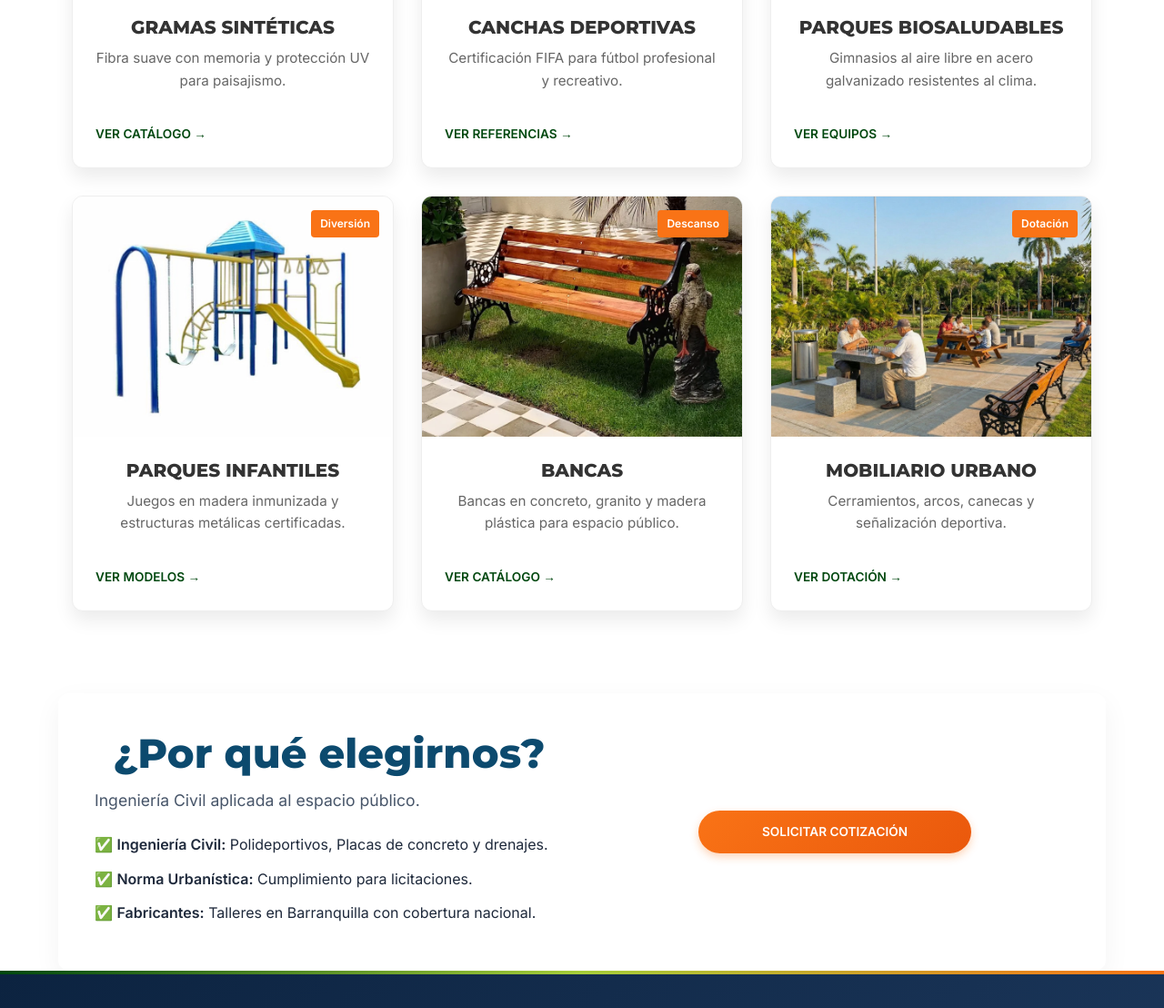
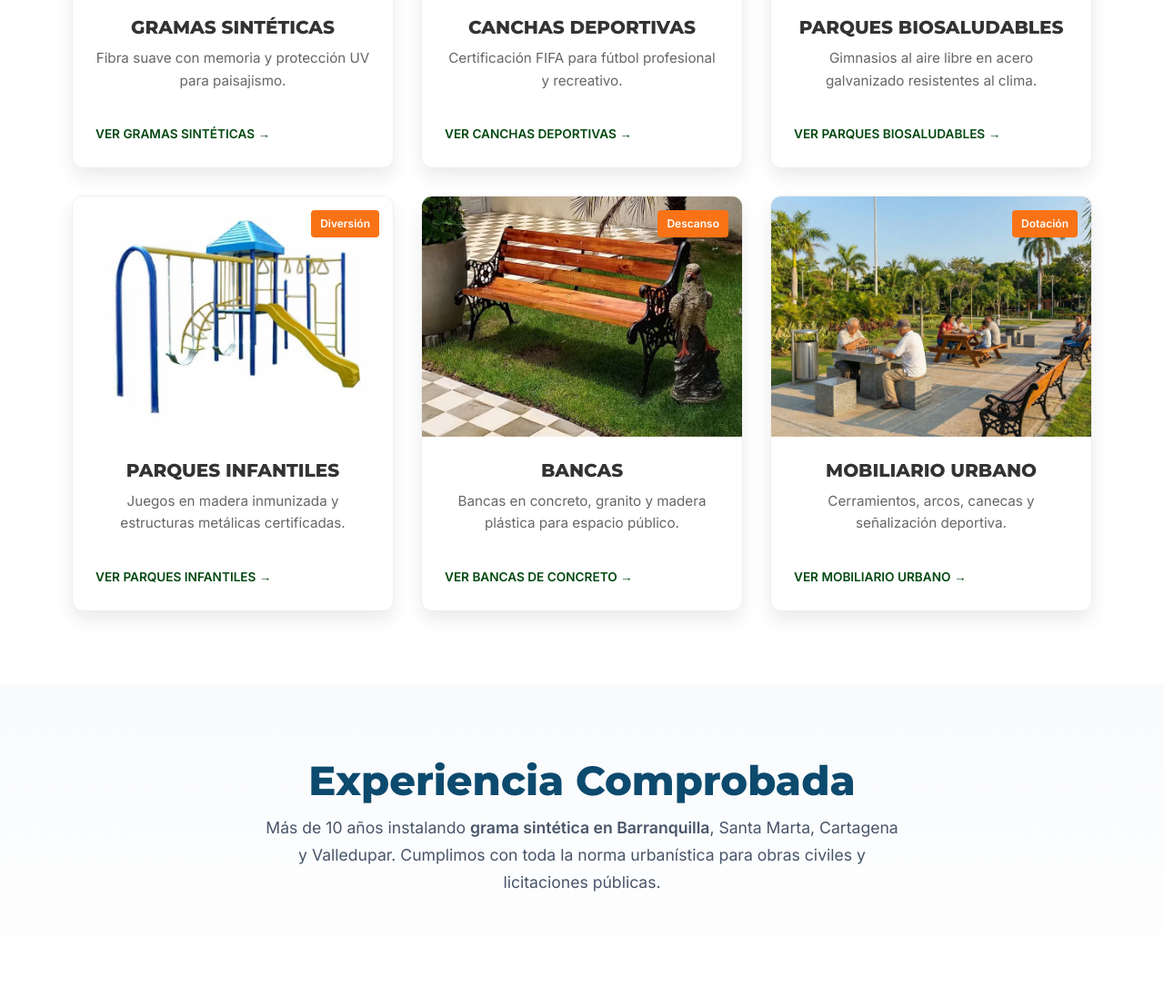
Before and after one commit to freddyroa76/web-gramas-parques, a plain HTML site: page Index.html in a window 1280 px wide. Shown: the part 1240-2348 px from the top of the page at 91% size. Drawn offline with Linux system fonts and the light colour scheme.

```diff
--- a/Index.html
+++ b/Index.html
@@ -5,11 +5,12 @@
     <meta name="viewport" content="width=device-width, initial-scale=1.0" />
 
     <title>
-      Fábrica de Parques y Grama Sintética en Barranquilla | Envíos Colombia
+      Fábrica de parques infantiles, Biosaludables y Grama Sintética en
+      Barranquilla | Precios de Fábrica
     </title>
     <meta
       name="description"
-      content="Líderes en construcción de canchas sintéticas, parques infantiles y mobiliario urbano en la Costa Atlántica. Bodega en Barranquilla. ¡Cotiza tu proyecto hoy!"
+      content="Venta de Grama Sintética económica y construcción de Parques Infantiles. Somos fábrica en Barranquilla con envíos a toda Colombia. ¡Cotiza precios de distribuidor aquí!"
     />
 
     <meta name="geo.region" content="CO-ATL" />
@@ -199,19 +200,19 @@
       <div class="hero-overlay"></div>
       <div class="container hero-content">
         <h1>
-          Ingeniería Recreativa y <br /><span
+          Fábrica de parques, biosaludables y <br /><span
             style="color: var(--naranja-urgencia)"
-            >Paisajismo Urbano</span
+            >gramas sintéticas en Colombia</span
           >
         </h1>
         <p class="hero-text-box">
-          Fabricantes directos de infraestructura certificada. Canchas
-          sintéticas, Gramas sintética, Parques infantiles, Biosaludables y
-          Mobiliario para el clima de la Costa.
+          Líderes en <strong>venta de grama sintética económica</strong>,
+          construcción de canchas deportivas, parques biosaludables y mobiliario
+          urbano. Bodega directa en Barranquilla.
         </p>
         <div class="hero-buttons">
           <a href="contacto.html" class="btn btn-primary"
-            >Solicitar asesoría sin costo</a
+            >Solicitar Cotización y Precios</a
           >
         </div>
       </div>
@@ -238,8 +239,11 @@
             <div class="card-body">
               <h3>GRAMAS SINTÉTICAS</h3>
               <p>Fibra suave con memoria y protección UV para paisajismo.</p>
-              <a href="productos/gramas.html" class="link-btn"
-                >Ver Catálogo →</a
+              <a
+                href="productos/gramas.html"
+                class="link-btn"
+                title="Ver precios de grama sintética"
+                >Ver Gramas Sintéticas →</a
               >
             </div>
           </article>
@@ -258,8 +262,11 @@
             <div class="card-body">
               <h3>CANCHAS DEPORTIVAS</h3>
               <p>Certificación FIFA para fútbol profesional y recreativo.</p>
-              <a href="productos/canchas-sinteticas.html" class="link-btn"
-                >Ver Referencias →</a
+              <a
+                href="productos/canchas-sinteticas.html"
+                class="link-btn"
+                title="Construcción de canchas sintéticas"
+                >Ver Canchas Deportivas →</a
               >
             </div>
           </article>
@@ -281,8 +288,11 @@
                 Gimnasios al aire libre en acero galvanizado resistentes al
                 clima.
               </p>
-              <a href="productos/Biosaludables.html" class="link-btn"
-                >Ver Equipos →</a
+              <a
+                href="productos/Biosaludables.html"
+                class="link-btn"
+                title="Venta de parques biosaludables"
+                >Ver Parques Biosaludables →</a
               >
             </div>
           </article>
@@ -304,8 +314,11 @@
                 Juegos en madera inmunizada y estructuras metálicas
                 certificadas.
               </p>
-              <a href="productos/parques.html" class="link-btn"
-                >Ver Modelos →</a
+              <a
+                href="productos/parques.html"
+                class="link-btn"
+                title="Modelos de parques infantiles"
+                >Ver Parques Infantiles →</a
               >
             </div>
           </article>
@@ -330,7 +343,8 @@
               <a
                 href="productos/mobiliario-urbano.html#concreto"
                 class="link-btn"
-                >Ver Catálogo →</a
+                title="Precios de bancas para parques"
+                >Ver Bancas de Concreto →</a
               >
             </div>
           </article>
@@ -349,12 +363,27 @@
             <div class="card-body">
               <h3>MOBILIARIO URBANO</h3>
               <p>Cerramientos, arcos, canecas y señalización deportiva.</p>
-              <a href="productos/mobiliario-urbano.html" class="link-btn"
-                >Ver Dotación →</a
+              <a
+                href="productos/mobiliario-urbano.html"
+                class="link-btn"
+                title="Fábrica de mobiliario urbano"
+                >Ver Mobiliario Urbano →</a
               >
             </div>
           </article>
         </div>
+      </div>
+    </section>
+
+    <section class="section bg-light">
+      <div class="container text-center">
+        <h2 style="color: var(--azul-confianza)">Experiencia Comprobada</h2>
+        <p class="section-desc">
+          Más de 10 años instalando
+          <strong>grama sintética en Barranquilla</strong>, Santa Marta,
+          Cartagena y Valledupar. Cumplimos con toda la norma urbanística para
+          obras civiles y licitaciones públicas.
+        </p>
       </div>
     </section>
 
--- a/css/style.css
+++ b/css/style.css
@@ -1383,3 +1383,19 @@ footer::before {
   clip: rect(0, 0, 0, 0);
   border: 0;
 }
+
+/* --- NUEVO: MEJORA LEGIBILIDAD MÓVIL (Google Mobile Friendly) --- */
+@media (max-width: 768px) {
+  h1 {
+    font-size: 2.5rem; /* Asegura que el H1 no sea demasiado gigante en móvil */
+    line-height: 1.2;
+  }
+  p {
+    font-size: 1rem; /* Texto base legible (Google recomienda min 16px) */
+  }
+  /* Espaciado táctil para enlaces */
+  .nav-menu a,
+  .footer-links a {
+    padding: 12px 15px;
+  }
+}
```
